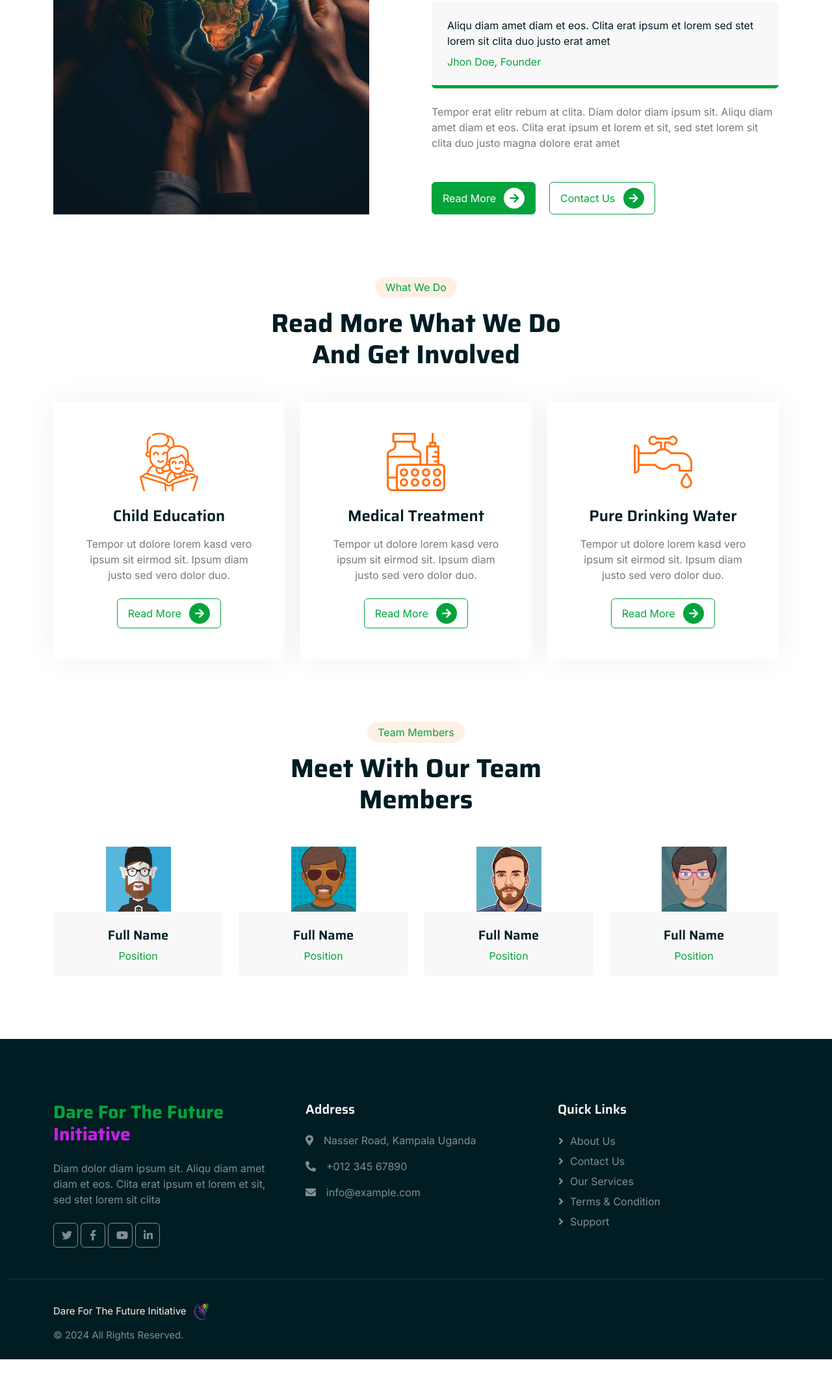
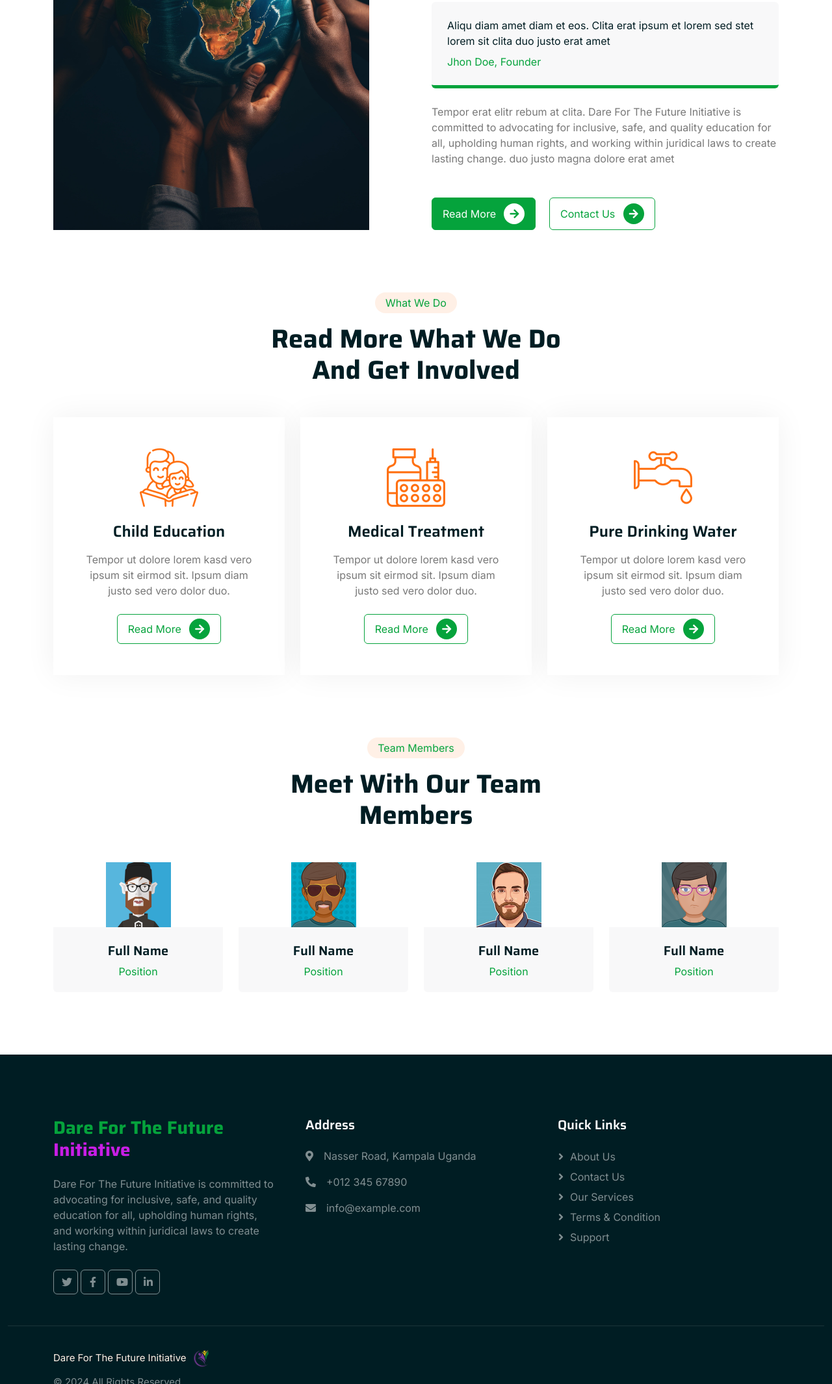
Before and after one commit to kiwanacollins/Dare4TheFutureInitiative, a website with bundled scripts: page about.html in a window 1280 px wide. Shown: the part 784-2914 px from the top of the page at 65% size. Before the commit the page ends 2876 px from the top, so only its background shows below. Built offline with nearby package versions, Linux system fonts and the light colour scheme.

Commit message:
style: Update mission statement for better clarity

```diff
--- a/about.html
+++ b/about.html
@@ -130,7 +130,9 @@
                             <p class="text-dark mb-2">Aliqu diam amet diam et eos. Clita erat ipsum et lorem sed stet lorem sit clita duo justo erat amet</p>
                             <span class="text-primary">Jhon Doe, Founder</span>
                         </div>
-                        <p class="mb-5">Tempor erat elitr rebum at clita. Diam dolor diam ipsum sit. Aliqu diam amet diam et eos. Clita erat ipsum et lorem et sit, sed stet lorem sit clita duo justo magna dolore erat amet</p>
+                        <p class="mb-5">Tempor erat elitr rebum at clita. Dare For The Future Initiative is committed to advocating for inclusive, safe,
+and quality education for all, upholding human rights, and working within juridical laws
+to create lasting change.  duo justo magna dolore erat amet</p>
                         <a class="btn btn-primary py-2 px-3 me-3" href="">
                             Read More
                             <div class="d-inline-flex btn-sm-square bg-white text-primary rounded-circle ms-2">
@@ -289,7 +291,9 @@
             <div class="row g-5">
                 <div class="col-lg-4 col-md-6">
                     <h1 class="fw-bold text-primary mb-4">Dare For The Future <span style="color: #c81ee6">Initiative</span></h1>
-                    <p>Diam dolor diam ipsum sit. Aliqu diam amet diam et eos. Clita erat ipsum et lorem et sit, sed stet lorem sit clita</p>
+                    <p>Dare For The Future Initiative is committed to advocating for inclusive, safe,
+and quality education for all, upholding human rights, and working within juridical laws
+to create lasting change. </p>
                     <div class="d-flex pt-2">
                         <a class="btn btn-square me-1" href=""><i class="fab fa-twitter"></i></a>
                         <a class="btn btn-square me-1" href=""><i class="fab fa-facebook-f"></i></a>
```
Also changed, not shown: blog.html (+3 -1 lines), contact.html (+3 -1 lines), donate.html (+6 -2 lines), gallery.html (+3 -1 lines), index.html (+6 -2 lines), service.html (+3 -1 lines), team.html (+3 -1 lines), testimonial.html (+3 -1 lines).
